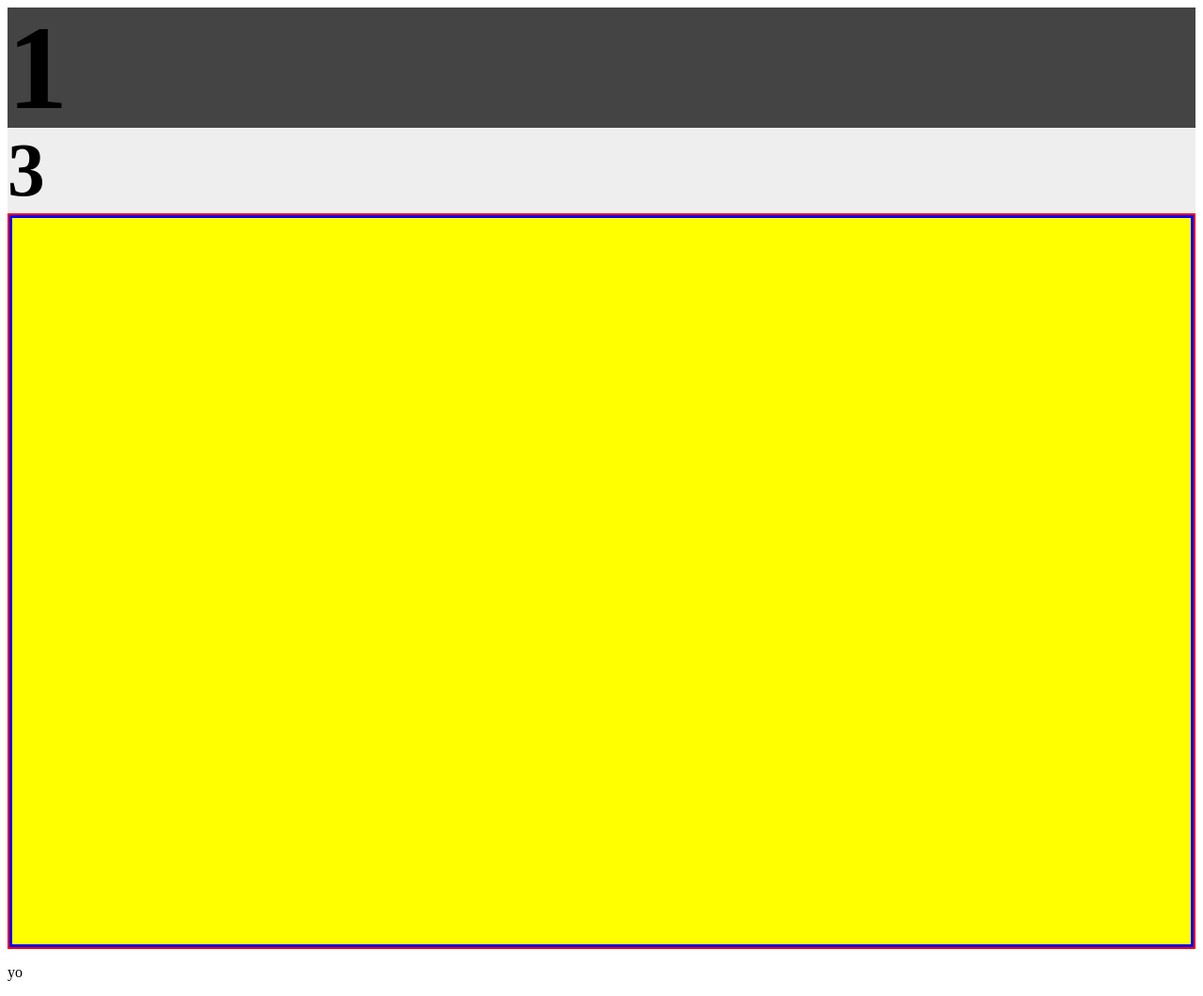
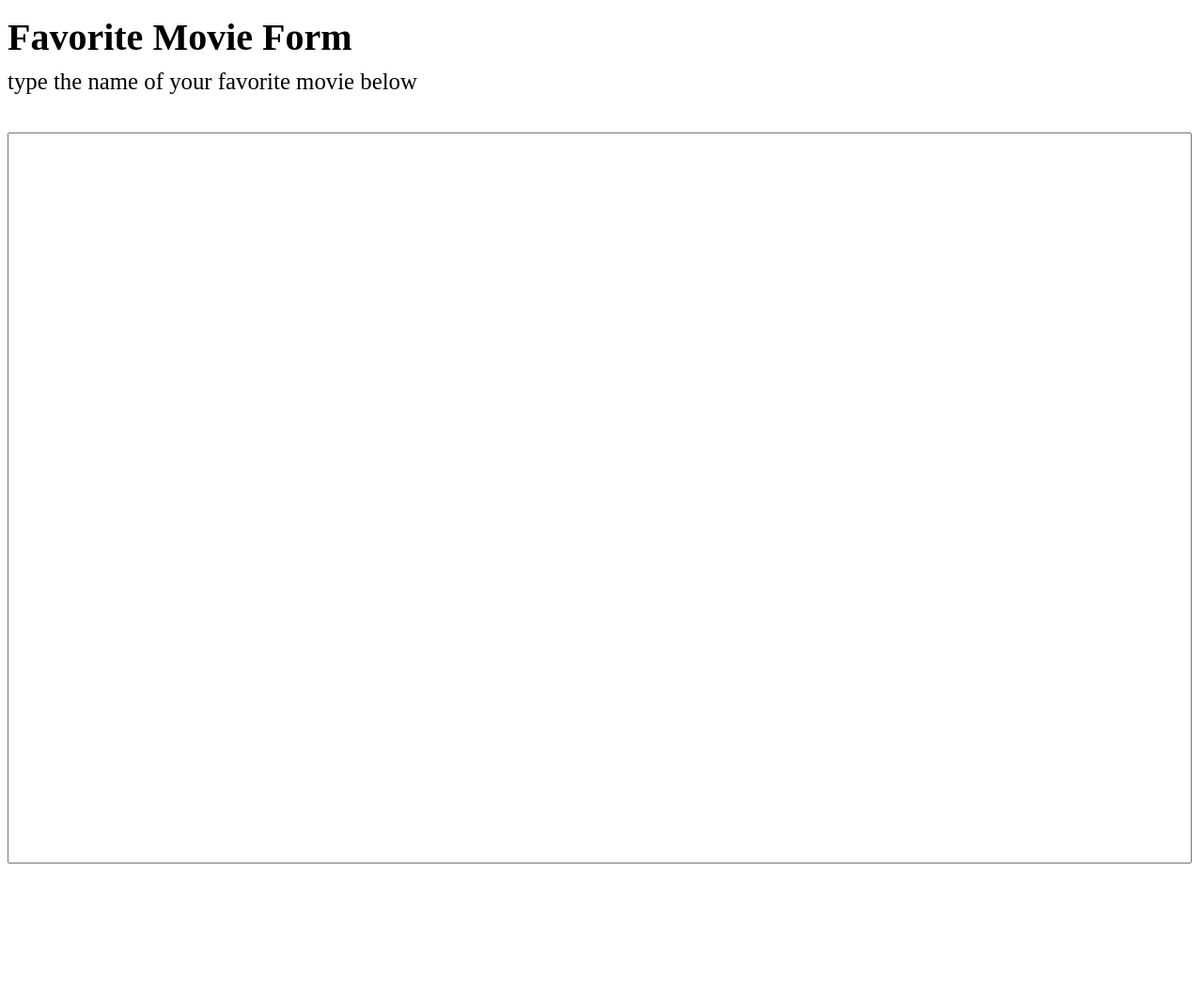
Before and after one commit to kevando/vhs-corner, a Jekyll site: the page built from _pages/form.md, in a window 1280 px wide. Shown: the whole page at 94% size. Built offline with Jekyll 4.4.1, drawn with Linux system fonts in a browser that asks for light colours; after the commit the page ends 927 px from its top, so only the background shows below that.

Commit message:
form update

```diff
--- a/_layouts/form.html
+++ b/_layouts/form.html
@@ -7,15 +7,14 @@
   {%- include head.html -%}
 
   <body class="{{ page.layout }} {{ page_name }}">
-
     <header>
-      <h1 class="title">1</h1>
-      <h3 class="subtitle">3</h3>
+      <h1 class="title">Favorite Movie Form</h1>
+      <h3 class="subtitle">type the name of your favorite movie below</h3>
     </header>
 
     <form id="FavoriteMovieSubmissionForm">
       <div class="text-area-wrapper">
-        <!-- 		<textarea placeholder="Type here..." id="FavoriteMovieInput"> </textarea> -->
+        <textarea placeholder="Type here..." id="FavoriteMovieInput"> </textarea>
       </div>
     </form>
 
--- a/_pages/form.md
+++ b/_pages/form.md
@@ -3,4 +3,3 @@ layout: form
 title: Favorite Movie Form
 permalink: /form
 ---
-yo
--- a/_sass/_base.scss
+++ b/_sass/_base.scss
@@ -1,37 +1,13 @@
 /** @format */
 
-// body {
-//   padding: 0 1rem;
-// }
-// h2 {
-//   margin-bottom: 0.3rem;
-// }
-// p {
-//   margin: 0 0 0.9rem 0;
-// }
-// textarea {
-//   resize: none;
-//   // font-family: Times New Roman;
-//   font-size: 1.2em;
-//   color: black;
-//   outline-width: 0;
-//   border: solid 1px #888;
-//   max-width: 90vw;
-// }
-// textarea:focus {
-//   border-color: blueviolet;
-// }
-// textarea:active {
-//   border-color: yellow;
-// }
-// textarea:hover {
-//   color: green;
-// }
-// textarea:disabled {
-//   background: #fff;
-//   font-size: 1.5em;
-//   border-color:white;
-// }
+* {
+  box-sizing: border-box;
+}
+
+h3 {
+  font-weight: 100;
+}
+
 
 // input[type="submit"] {
 //   margin: 15px 0;
--- /dev/null
+++ b/_sass/_layout.scss
@@ -0,0 +1,24 @@
+/** @format */
+
+:root {
+  --base-size: 2.5rem;
+  --title-size: 10vw;
+  --subtitle-size: calc(var(--title-size) * 0.62);
+
+  --header-height: calc(calc(var(--base-size) * 1.62) + var(--base-size));
+}
+
+header {
+  // height: var(--header-height);
+  margin-bottom:var(--base-size);
+  .title {
+    font-size: var(--base-size);
+    line-height: 1.62em;
+    margin: 0;
+  }
+
+  .subtitle {
+    font-size: calc(var(--base-size) * 0.62);
+    margin: 0;
+  }
+}
--- a/_sass/_textarea.scss
+++ b/_sass/_textarea.scss
@@ -1,40 +1,22 @@
-* {
-	box-sizing: border-box;
-}
 
-header {
-	--title-size: 10vw;
-	--subtitle-size: calc(var(--title-size) * 0.62);
 
-	.title {
-		font-size: var(--title-size);
-		line-height: 1em;
-		margin: 0;
-		background: #444;
-	}
 
-	.subtitle {
-		font-size: var(--subtitle-size);
-		margin: 0;
-		background: #eee;
-	}
-}
 form {
-	border: solid 2px red;
+	// border: solid 2px red;
 }
 
 .text-area-wrapper {
 	--box-width: calc(100vw - 20px);
 	--box-height: calc(var(--box-width) * 0.618);
 
-	border: solid 3px blue;
-	background: yellow;
-	height: 40px;
+	// border: solid 3px blue;
+	// background: yellow;
+	// height: 40px;
 	width: var(--box-width);
 	height: var(--box-height);
 }
 textarea {
-	border: solid 17px purple;
+	// border: solid 17px purple;
 	height: 100%;
 	width: 100%;
 
--- a/_sass/main.scss
+++ b/_sass/main.scss
@@ -1,4 +1,5 @@
 /** @format */
 
 @import "base";
+@import "layout";
 @import "textarea";
```
